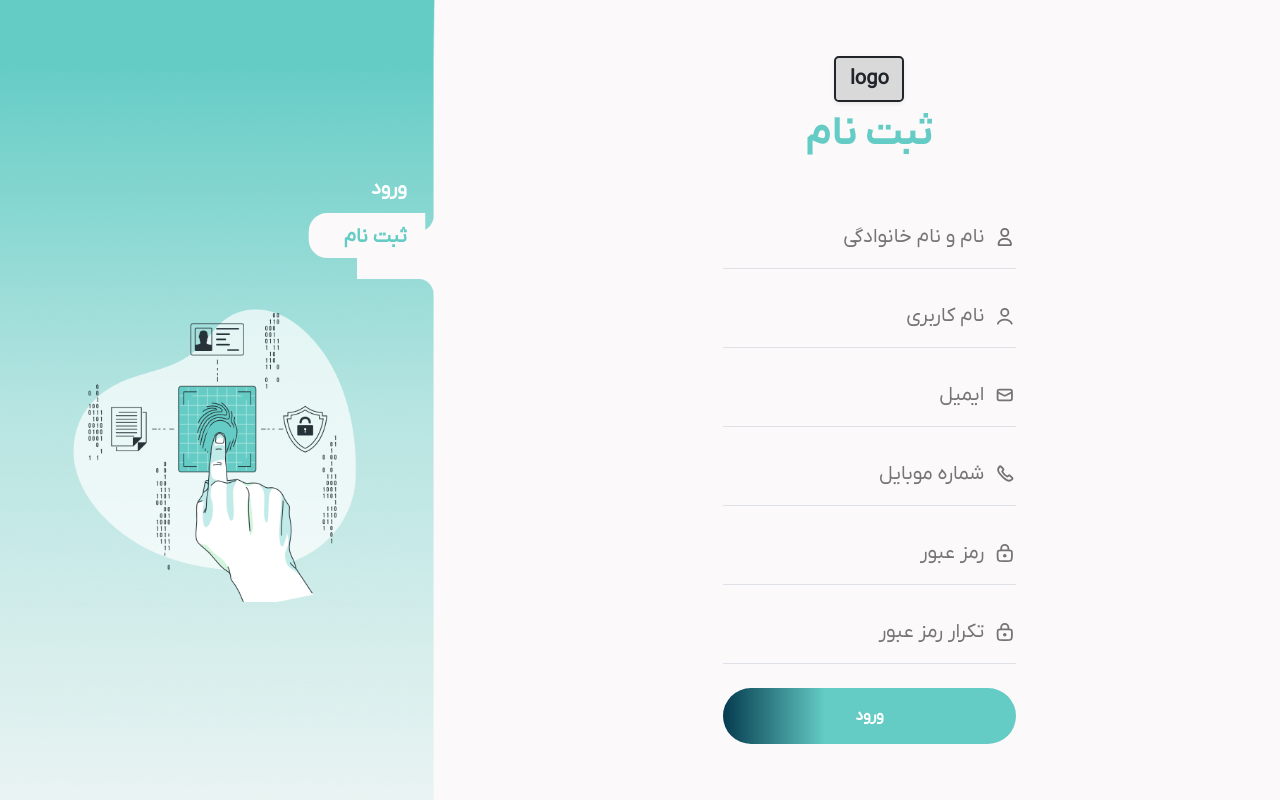
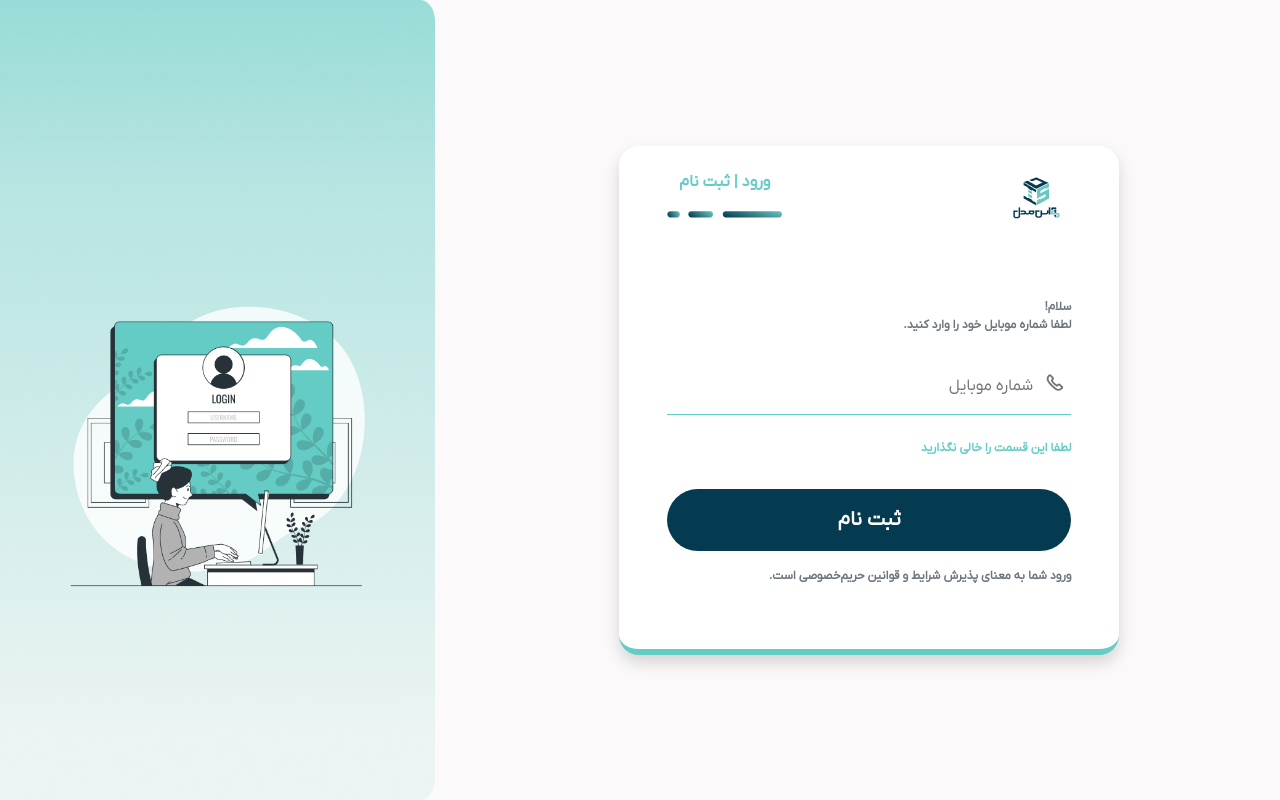
Before and after one commit to yakoobkhedri/IDS, a plain HTML site: page register.html in a window 1280 px wide. Drawn offline with Linux system fonts and the light colour scheme.

Commit message:
first commit

```diff
--- a/register.html
+++ b/register.html
@@ -13,111 +13,64 @@
 </head>
 
 <body class="h-100vh">
-
    <!-- shape -->
-  <svg xmlns="http://www.w3.org/2000/svg" width="19" class="position-fixed start-0 top-0 bottom-0 d-lg-none"
-    viewBox="0 0 19 932" fill="none">
-    <path d="M0 -5H19V937H0V-5Z" fill="#64CCC5" />
+   <svg xmlns="http://www.w3.org/2000/svg" width="19" class="position-fixed start-0 top-0 bottom-0 d-lg-none" viewBox="0 0 19 932" fill="none">
+    <path d="M0 -5H19V937H0V-5Z" fill="#64CCC5"/>
     </svg>
     <!-- shape -->
-  <img alt="login" src="assets/img/Rectangle 4355.png"
-    class="img-fluid w-100 position-absolute top-0 end-0 start-0 d-lg-none">
+    <img alt="login" src="assets/img/Rectangle 4355.png" class="img-fluid w-100 position-absolute top-0 end-0 start-0 d-lg-none">
     <!--  -->
-
-  <section class="row align-items-center h-100 regSection">
+  <section class="row align-items-center h-100">
    <div class="col-lg-8 h-100 d-flex align-items-center justify-content-center position-relative">
-      <!-- menu -->
-      <div class="pe-3 mt-5 position-absolute d-lg-none left-30 top-204">
-        <svg xmlns="http://www.w3.org/2000/svg" width="114" height="87" viewBox="0 0 114 87" fill="none">
-          <path
-            d="M8.34917e-09 0C8.34917e-09 0 0.535211 4.55038 6.42253 9.55567C12.3099 14.561 19.2676 14.561 19.2676 14.561H94C105.046 14.561 114 23.5153 114 34.561V51.8943C114 62.94 105.046 71.8943 94 71.8943H19.2676C19.2676 71.8943 14.4507 71.8943 9.6338 74.6243C1.60529 79.1746 -0.000133686 88 8.34917e-09 86C0.000133703 84 8.34917e-09 0 8.34917e-09 0Z"
-            fill="#64CCC5" />
+     <form class="max-w-500 mt-5 mt-lg-0 px-lg-5 px-4 pt-4 pb-5 ms-3 ms-lg-0 shadow shadow-lg-transparent rounded-20 bg-white bg-lg-transparent border-b-info border-b-lg-transparent">
+      <a class="d-flex d-lg-none mx-auto align-items-center justify-content-center">
+        <img alt="logo" src="assets/img/logo2.png" class="img-fluid d-block w-122">
+      </a>
+      <div class="d-flex align-items-center justify-content-lg-between justify-content-end mt-5 mt-lg-0 pt-4 pt-lg-0">
+        <a class="d-lg-flex d-none align-items-center justify-content-center w-70 h-46">
+          <img alt="logo" src="assets/img/logo.png" class="img-fluid d-block w-122">
+        </a>
+        <div class="fw-bold">
+          <a class="main-text text-center mb-2 d-block">ورود | ثبت نام</a>
+          <svg xmlns="http://www.w3.org/2000/svg" width="115" height="7" viewBox="0 0 115 7" fill="none">
+            <rect x="55.8208" y="0.244141" width="59.0512" height="6.15116" rx="3.07558" fill="url(#paint0_linear_271_4065)"/>
+            <rect x="21.3745" y="0.244141" width="24.6047" height="6.15116" rx="3.07558" fill="url(#paint1_linear_271_4065)"/>
+            <rect x="0.460449" y="0.244141" width="12.3023" height="6.15116" rx="3.07558" fill="url(#paint2_linear_271_4065)"/>
+            <defs>
+            <linearGradient id="paint0_linear_271_4065" x1="55.8208" y1="5.6726" x2="64.6126" y2="-18.2369" gradientUnits="userSpaceOnUse">
+            <stop stop-color="#053B50"/>
+            <stop offset="1" stop-color="#68C6C2"/>
+            </linearGradient>
+            <linearGradient id="paint1_linear_271_4065" x1="21.3745" y1="5.6726" x2="34.8404" y2="-9.58597" gradientUnits="userSpaceOnUse">
+            <stop stop-color="#053B50"/>
+            <stop offset="1" stop-color="#68C6C2"/>
+            </linearGradient>
+            <linearGradient id="paint2_linear_271_4065" x1="0.460449" y1="5.6726" x2="12.1016" y2="-0.922868" gradientUnits="userSpaceOnUse">
+            <stop stop-color="#053B50"/>
+            <stop offset="1" stop-color="#68C6C2"/>
+            </linearGradient>
+            </defs>
           </svg>
-        <ul class="list-unstyled pe-4 mb-0 mt-105">
-          <li><a class="d-block main-text h5 fw-bold mb-4">ورود</a></li>
-          <li><a class="d-block text-white h5 fw-bold mb-0">ثبت نام</a></li>
-        </ul>
         </div>
-      <!--  -->
-      <form class="max-w-770 px-5">
-        <img alt="login" src="assets/img/Fingerprint-bro 1.png" class="img-fluid mx-auto d-block mt-3 d-lg-none w-167 mb-3">
-        <a
-          class="d-flex align-items-center fs-20 fw-bold text-dark justify-content-center w-70 mx-auto h-46 rounded-3 bg-gray shadow-sm border border-2 border-dark">
-          logo
-        </a>
-        <h2 class="text-center font-bold display-6 d-lg-block d-none main-text mt-2">ثبت نام</h2>
-        <div class="d-flex align-items-center gap-2 border-bottom mt-5 pt-5 pt-lg-0">
-          <svg xmlns="http://www.w3.org/2000/svg" width="24" height="24" viewBox="0 0 24 24" fill="none">
-            <circle cx="12" cy="7" r="4" stroke="#707070" stroke-width="2" stroke-linecap="round" />
-            <path
-              d="M5.33788 18.3206C5.99897 15.5269 8.77173 14 11.6426 14H12.3574C15.2283 14 18.001 15.5269 18.6621 18.3206C18.79 18.8611 18.8917 19.4268 18.9489 20.0016C19.0036 20.5512 18.5523 21 18 21H6C5.44772 21 4.99642 20.5512 5.0511 20.0016C5.1083 19.4268 5.20997 18.8611 5.33788 18.3206Z"
-              stroke="#707070" stroke-width="2" stroke-linecap="round" />
+      </div>
+      <p class="text-secondary fs-12 fw-bold mt-5 pt-4">
+        سلام!<br> لطفا شماره موبایل خود را وارد کنید.
+      </p>
+      <div class="d-flex align-items-center gap-2 mt-4 border-b-main">
+        <svg xmlns="http://www.w3.org/2000/svg" width="31" height="31" viewBox="0 0 31 31" fill="none">
+          <path d="M18.2374 14.5211L20.8855 17.1692C21.2416 17.5253 21.2416 18.1026 20.8855 18.4587C18.9603 20.384 15.9124 20.6006 13.7343 18.967L12.1588 17.7854C10.4153 16.4777 8.86649 14.9289 7.55884 13.1854L6.37728 11.61C4.74368 9.43184 4.96029 6.38395 6.8855 4.45873C7.2416 4.10264 7.81895 4.10264 8.17504 4.45873L10.8232 7.10686C11.2137 7.49738 11.2137 8.13055 10.8232 8.52107L9.80202 9.54222C9.63973 9.7045 9.5995 9.95242 9.70214 10.1577C10.8888 12.531 12.8132 14.4554 15.1865 15.6421C15.3918 15.7447 15.6397 15.7045 15.802 15.5422L16.8232 14.5211C17.2137 14.1305 17.8469 14.1305 18.2374 14.5211Z" stroke="#747474" stroke-width="2"/>
         </svg>
-          <input placeholder="نام و نام خانوادگی" class="fs-20 bg-transparent outline-none border-0 py-3 w-100">
+          <input type="tel" placeholder="شماره موبایل" class="bg-transparent outline-none border-0 text-end py-3 w-100">
       </div>
-        <div class="d-flex align-items-center gap-2 border-bottom mt-3">
-          <svg xmlns="http://www.w3.org/2000/svg" width="24" height="24" viewBox="0 0 24 24" fill="none">
-            <path
-              d="M19.7274 20.4471C19.2716 19.1713 18.2672 18.0439 16.8701 17.2399C15.4729 16.4358 13.7611 16 12 16C10.2389 16 8.52706 16.4358 7.12991 17.2399C5.73276 18.0439 4.72839 19.1713 4.27259 20.4471"
-              stroke="#747474" stroke-width="2" stroke-linecap="round" />
-            <circle cx="12" cy="8" r="4" stroke="#747474" stroke-width="2" stroke-linecap="round" />
-          </svg>
-          <input placeholder="نام کاربری" class="fs-20 bg-transparent outline-none border-0 py-3 w-100">
-        </div>
-        <div class="d-flex align-items-center gap-2 border-bottom mt-3">
-          <svg xmlns="http://www.w3.org/2000/svg" width="24" height="24" viewBox="0 0 24 24" fill="none">
-            <rect x="4" y="6" width="16" height="12" rx="2" stroke="#747474" stroke-width="2" />
-            <path d="M4 9L11.1056 12.5528C11.6686 12.8343 12.3314 12.8343 12.8944 12.5528L20 9" stroke="#747474"
-              stroke-width="2" />
-          </svg>
-          <input placeholder="ایمیل" class="fs-20 bg-transparent outline-none border-0 py-3 w-100">
-        </div>
-        <div class="d-flex align-items-center gap-2 border-bottom mt-3">
-          <svg xmlns="http://www.w3.org/2000/svg" width="24" height="24" viewBox="0 0 24 24" fill="none">
-            <path
-              d="M17.7071 13.7071L20.3552 16.3552C20.7113 16.7113 20.7113 17.2887 20.3552 17.6448C18.43 19.57 15.3821 19.7866 13.204 18.153L11.6286 16.9714C9.88504 15.6638 8.33622 14.115 7.02857 12.3714L5.84701 10.796C4.21341 8.61788 4.43001 5.56999 6.35523 3.64477C6.71133 3.28867 7.28867 3.28867 7.64477 3.64477L10.2929 6.29289C10.6834 6.68342 10.6834 7.31658 10.2929 7.70711L9.27175 8.72825C9.10946 8.89054 9.06923 9.13846 9.17187 9.34373C10.3585 11.7171 12.2829 13.6415 14.6563 14.8281C14.8615 14.9308 15.1095 14.8905 15.2717 14.7283L16.2929 13.7071C16.6834 13.3166 17.3166 13.3166 17.7071 13.7071Z"
-              stroke="#747474" stroke-width="2" />
-          </svg>
-          <input placeholder="شماره موبایل" class="fs-20 bg-transparent outline-none border-0 py-3 w-100">
-        </div>
-        <div class="d-flex align-items-center gap-2 border-bottom mt-3">
-          <svg xmlns="http://www.w3.org/2000/svg" width="24" height="24" viewBox="0 0 24 24" fill="none">
-            <path
-              d="M4 13C4 11.1144 4 10.1716 4.58579 9.58579C5.17157 9 6.11438 9 8 9H16C17.8856 9 18.8284 9 19.4142 9.58579C20 10.1716 20 11.1144 20 13V15C20 17.8284 20 19.2426 19.1213 20.1213C18.2426 21 16.8284 21 14 21H10C7.17157 21 5.75736 21 4.87868 20.1213C4 19.2426 4 17.8284 4 15V13Z"
-              stroke="#747474" stroke-width="2" />
-            <path d="M16 8V7C16 4.79086 14.2091 3 12 3V3C9.79086 3 8 4.79086 8 7V8" stroke="#747474" stroke-width="2"
-              stroke-linecap="round" />
-            <circle cx="12" cy="15" r="2" fill="#747474" />
-          </svg>
-          <input placeholder="رمز عبور" class="fs-20 bg-transparent outline-none border-0 py-3 w-100">
-        </div>
-        <div class="d-flex align-items-center gap-2 border-bottom mt-3">
-          <svg xmlns="http://www.w3.org/2000/svg" width="24" height="24" viewBox="0 0 24 24" fill="none">
-            <path
-              d="M4 13C4 11.1144 4 10.1716 4.58579 9.58579C5.17157 9 6.11438 9 8 9H16C17.8856 9 18.8284 9 19.4142 9.58579C20 10.1716 20 11.1144 20 13V15C20 17.8284 20 19.2426 19.1213 20.1213C18.2426 21 16.8284 21 14 21H10C7.17157 21 5.75736 21 4.87868 20.1213C4 19.2426 4 17.8284 4 15V13Z"
-              stroke="#747474" stroke-width="2" />
-            <path d="M16 8V7C16 4.79086 14.2091 3 12 3V3C9.79086 3 8 4.79086 8 7V8" stroke="#747474" stroke-width="2"
-              stroke-linecap="round" />
-            <circle cx="12" cy="15" r="2" fill="#747474" />
-          </svg>
-          <input placeholder="تکرار رمز عبور" class="fs-20 bg-transparent outline-none border-0 py-3 w-100">
-        </div>
-        <input type="submit"
-          class="rounded-pill py-3 px-4 w-100 text-white fw-bold cursor-pointer social-bg border-0 mt-4 mb-5 mb-lg-0" value="ورود">
+      <p class="mb-2 fs-12 main-text fw-bold mt-4">لطفا این قسمت را خالی نگذارید</p>
+      <input type="submit" class="rounded-pill py-3 px-4 w-100 text-white fw-bold cursor-pointer second-bg fs-20 border-0 mt-4" value="ثبت نام">
+      <p class="fs-12 fw-bold text-secondary mt-3">ورود شما به معنای پذیرش شرایط و قوانین حریم‌خصوصی است.</p>
      </form>
    </div>
-    <div class="col-lg-4 bg-login h-100 position-relative d-none d-lg-block">
-      <img src="assets/img/bg-register.png" class="position-absolute end-0 start-0 bottom-0 top-0 w-100 h-100">
+   <div class="col-lg-4 bg-login d-lg-block d-none h-100 position-relative">
+    <img src="assets/img/loginbg.png" class="position-absolute end-0 start-0 bottom-0 top-0 w-100 h-100">
      <div class="d-flex flex-column h-100 justify-content-center z-10 position-relative">
-        <svg class="position-absolute top-213 h-45 right-23" xmlns="http://www.w3.org/2000/svg" width="158" height="61"
-          viewBox="0 0 158 61" fill="none">
-          <path d="M0 25C0 11.1929 11.1929 0 25 0H158V61H25C11.1929 61 0 49.8071 0 36V25Z" fill="#FBF9F9" />
-        </svg>
-        <ul class="list-unstyled p-0 mb-0 pe-3 mt-5 position-absolute end-0 start-0 top-129">
-          <li><a class="d-block text-white h5 fw-bold mb-4">ورود</a></li>
-          <li><a class="d-block main-text h5 fw-bold mb-0">ثبت نام</a></li>
-        </ul>
-        <img alt="login" src="assets/img/Fingerprint-bro 1.png" class="img-fluid d-block mx-auto w-75 mt-5 pt-5">
+      <img alt="login" src="assets/img/Computer login-bro 1.png" class="img-fluid d-block mx-auto w-75 mt-5 pt-5">
      </div>
    </div>
   </section>
```
Also changed, not shown: assets/css/styles.css (+9 -3 lines), register2.html (renamed from login.html, +19 -14 lines), assets/img/logo2.png (added). Lines whose indentation alone changed are shown as unchanged.
